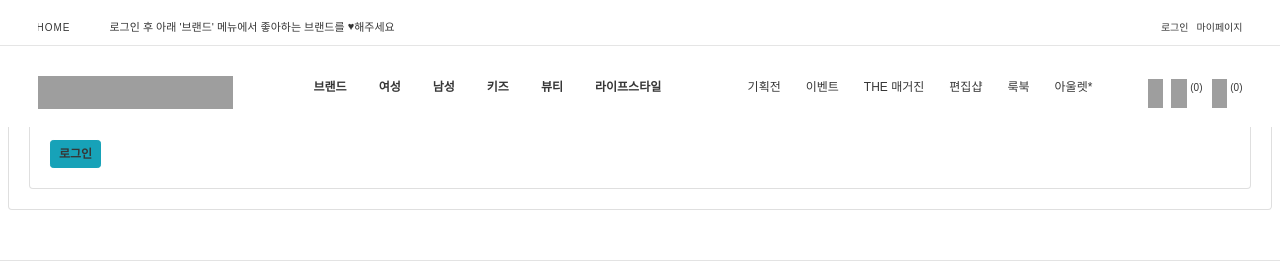
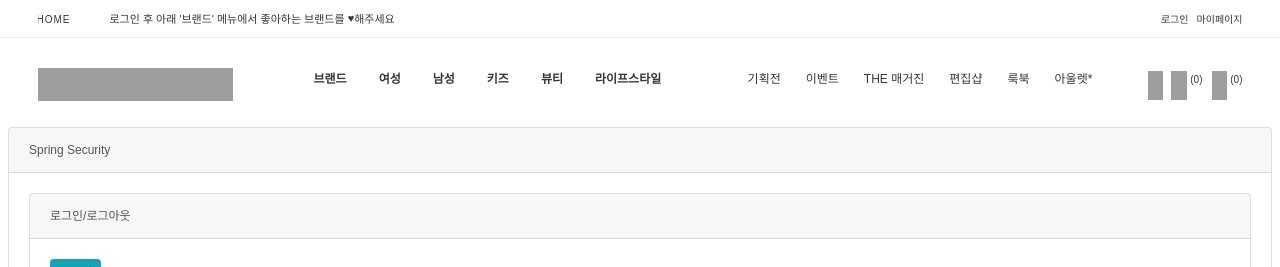
Before and after one commit to chaeyeon4u/team4_project1, a Java web app: page / in a window 1280 px wide. Shown: the top 267 px of the page. Run offline with Spring Boot 4, a stand-in JSP engine, Linux system fonts and the light colour scheme; the project's own start-up code is not run, and a stand-in starts its controllers and pages; some libraries are stand-ins or nearby versions; some web fonts are replaced; grey boxes are pictures that could not be loaded.

Commit message:
Update : header.jsp
header 밑으로 본문이 들어가는 것을 막기위해 div태그 추가

```diff
--- a/src/main/webapp/WEB-INF/views/common/header.jsp
+++ b/src/main/webapp/WEB-INF/views/common/header.jsp
@@ -98,4 +98,6 @@
 					    </div>
   					</div>
 			    </div>
+			    <%-- header 공간 --%>
+		    	<div style="height:119px;"></div>
 			</div>
```
